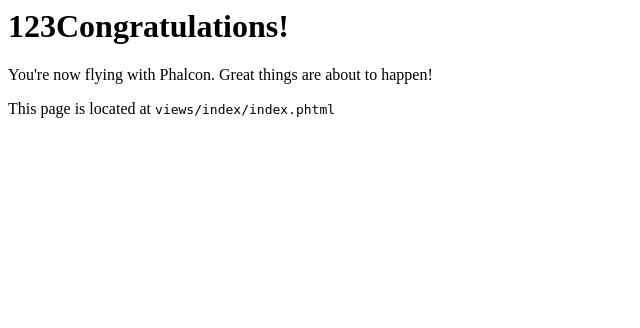
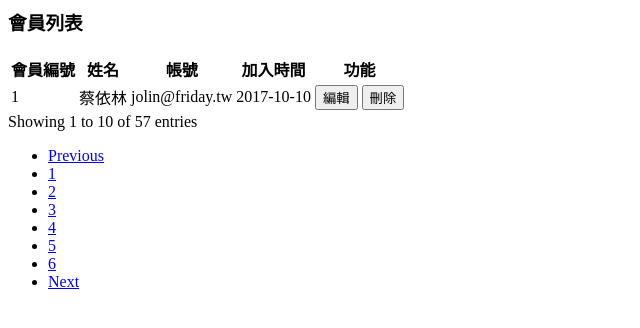
Before and after one commit to ritaliu123/30DaysToBeRD_2, a PHP site: page /app/views/index/index.phtml in a window 1280 px wide. Shown: the top 328 px of the page, without its empty margins (0-640 px from the left). Run offline with PHP 8.4, Linux system fonts and the light colour scheme.

Commit message:
fix 0922hw

```diff
--- a/app/views/index/index.phtml
+++ b/app/views/index/index.phtml
@@ -1,7 +1,60 @@
-<div class="page-header">
-    <h1>123Congratulations!</h1>
-</div>
-
-<p>You're now flying with Phalcon. Great things are about to happen!</p>
-
-<p>This page is located at <code>views/index/index.phtml</code></p>
+<section class="content">
+      <div class="row">
+        <div class="col-xs-12">
+          <div class="box">
+            <div class="box-header">
+              <h3 class="box-title">會員列表</h3>
+            </div>
+            <!-- /.box-header -->
+            <div class="box-body">
+              <table id="example2" class="table table-bordered table-hover">
+                <thead>
+                <tr>
+                  <th>會員編號</th>
+                  <th>姓名</th>
+                  <th>帳號</th>
+                  <th>加入時間</th>
+                  <th>功能</th>
+                </tr>
+                </thead>
+                <tbody>
+                <tr>
+                  <td>1</td>
+                  <td>蔡依林</td>
+                  <td>jolin@friday.tw</td>
+                  <td>2017-10-10</td>
+                  <td>
+                    <button type="button" class="btn btn-info" onClick="window.location.href='Profile.php?memberId=1';">編輯</button>
+                    <button type="button" class="btn btn-danger" onClick="window.location.href='MemberList.php?memberId=1';">刪除</button>
+                  </td>
+                </tr>
+                </tbody>
+              </table>
+            </div>
+            <!-- /.box-body -->
+          </div>
+          <!-- /.box -->
+          <div class="row">
+             <div class="col-sm-5">
+                <div class="dataTables_info" id="example2_info" role="status" aria-live="polite">Showing 1 to 10 of 57 entries</div>
+             </div>
+             <div class="col-sm-7">
+                <div class="dataTables_paginate paging_simple_numbers" id="example2_paginate">
+                   <ul class="pagination">
+                      <li class="paginate_button previous disabled" id="example2_previous"><a href="#" aria-controls="example2" data-dt-idx="0" tabindex="0">Previous</a></li>
+                      <li class="paginate_button active"><a href="#" aria-controls="example2" data-dt-idx="1" tabindex="0">1</a></li>
+                      <li class="paginate_button "><a href="#" aria-controls="example2" data-dt-idx="2" tabindex="0">2</a></li>
+                      <li class="paginate_button "><a href="#" aria-controls="example2" data-dt-idx="3" tabindex="0">3</a></li>
+                      <li class="paginate_button "><a href="#" aria-controls="example2" data-dt-idx="4" tabindex="0">4</a></li>
+                      <li class="paginate_button "><a href="#" aria-controls="example2" data-dt-idx="5" tabindex="0">5</a></li>
+                      <li class="paginate_button "><a href="#" aria-controls="example2" data-dt-idx="6" tabindex="0">6</a></li>
+                      <li class="paginate_button next" id="example2_next"><a href="#" aria-controls="example2" data-dt-idx="7" tabindex="0">Next</a></li>
+                   </ul>
+                </div>
+             </div>
+          </div>
+        </div>
+        <!-- /.col -->
+      </div>
+      <!-- /.row -->
+    </section>
```
Also changed, not shown: app/views/index.phtml (+64 -8 lines).
